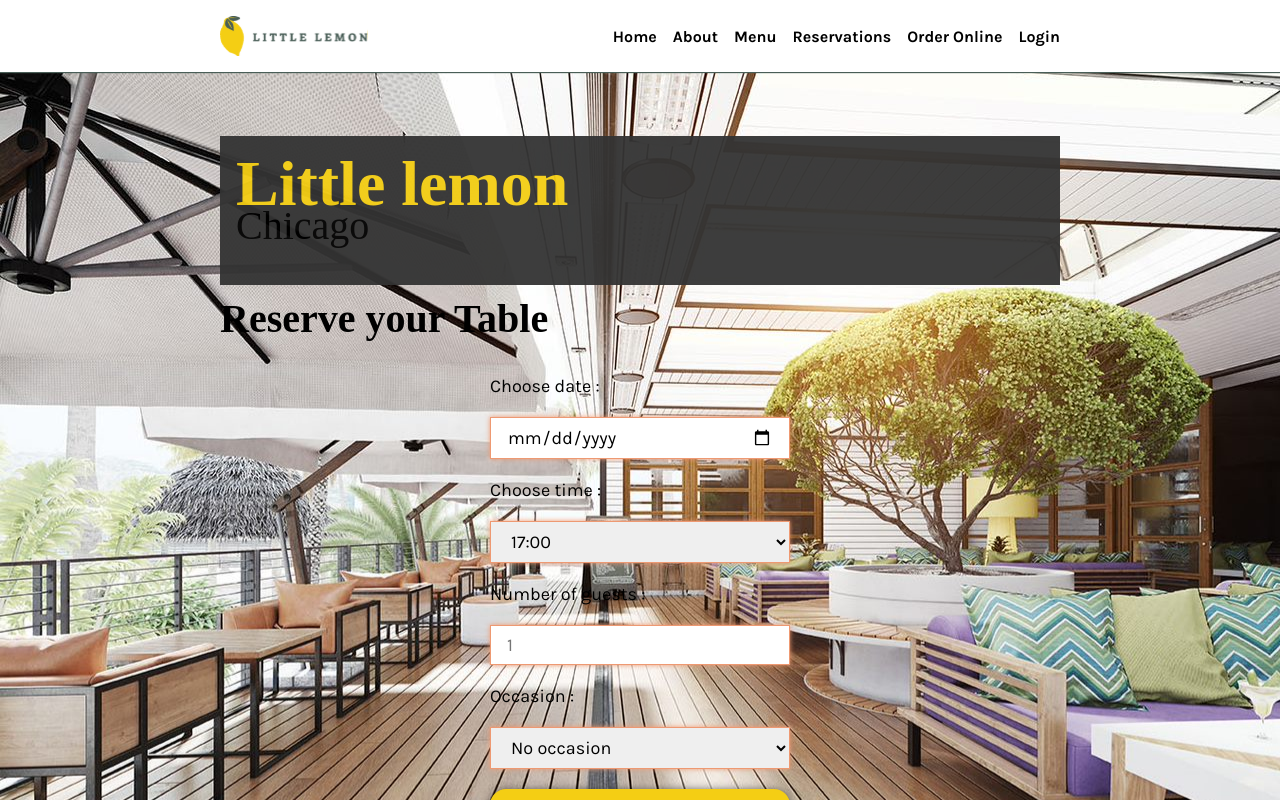
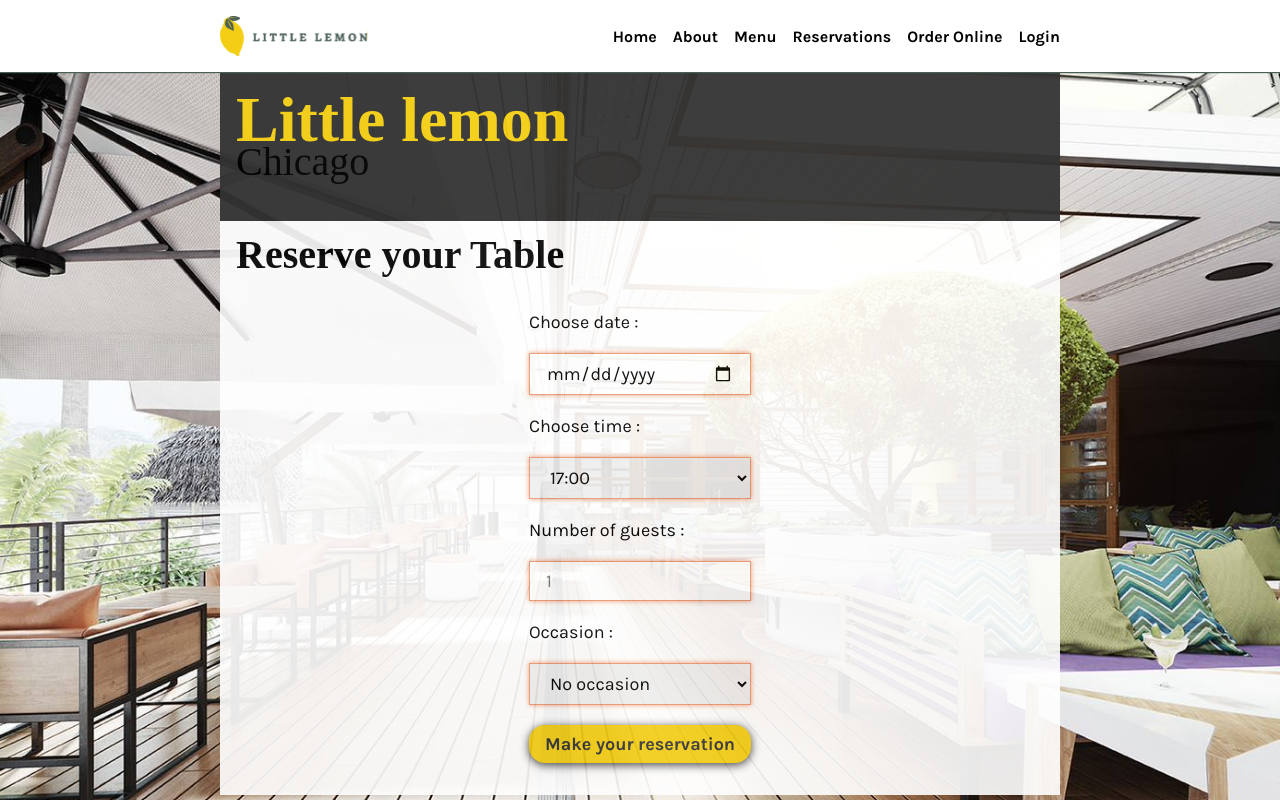
Before and after one commit to Ferdjani-zakaria/little-lemom, a React (Create React App) app: page /booking in a window 1280 px wide. Shown: the top 800 px of the page. Built offline with nearby package versions, Linux system fonts and the light colour scheme; a web font is replaced by a local one.

Commit message:
Modified state from useState to useReducer

```diff
--- a/src/components/reservation_form/ReservationForm.js
+++ b/src/components/reservation_form/ReservationForm.js
@@ -1,28 +1,31 @@
 import React from "react";
 import { useRef, useState } from "react";
 
-function ReservationForm() {
+function ReservationForm(times, submit) {
     const [reservation, setReservation] = useState({ date: "", time: "", guests: "1", occasion: "no occasion" });
     const date = useRef();
     const time = useRef();
     const guests = useRef();
     const occasion = useRef();
 
-    const handleSubmit = () => {
+    const handleSubmit = (e) => {
+        e.preventDefault();
         setReservation({
             date: date.current.value,
             time: time.current.value,
             guests: guests.current.value,
             occasion: occasion.current.value,
         });
+        submit({ type: "updateChange", payload: { ...reservation } });
+        setReservation({ date: "", time: "", guests: "1", occasion: "no occasion" });
     };
 
     return (
-        <form onSubmit={() => handleSubmit} style={{ display: "grid", maxWidth: "300px", gap: "20px", marginInline: "auto" }}>
+        <form onSubmit={handleSubmit} style={{ display: "grid", maxWidth: "300px", gap: "20px", marginInline: "auto" }}>
             <label htmlFor="res-date">Choose date :</label>
-            <input ref={date} type="date" id="res-date" />
+            <input ref={date} type="date" id="res-date" aria-required />
             <label htmlFor="res-time">Choose time :</label>
-            <select ref={time} id="res-time ">
+            <select ref={time} id="res-time " aria-required>
                 <option>17:00</option>
                 <option>18:00</option>
                 <option>19:00</option>
@@ -31,7 +34,7 @@ function ReservationForm() {
                 <option>22:00</option>
             </select>
             <label htmlFor="guests">Number of guests :</label>
-            <input ref={guests} type="number" placeholder={1} min={1} max={10} id="guests" />
+            <input ref={guests} type="number" placeholder={1} min={1} max={10} id="guests" aria-required />
             <label htmlFor="occasion">Occasion :</label>
             <select ref={occasion} id="occasion">
                 <option>No occasion</option>
--- a/src/pages/BookingPage.js
+++ b/src/pages/BookingPage.js
@@ -1,8 +1,32 @@
 import React from "react";
+import { useReducer } from "react";
 import "./bookingPage.css";
 import ReservationForm from "../components/reservation_form/ReservationForm";
 import restaurant from "../assets/restaurant.jpg";
+
 function BookingPage() {
+    const reducer = (availableTimes, action) => {
+        switch (action.type) {
+            case "initializeTimes":
+                return [initializeTimes()];
+            case "updateChange":
+                return [updateChange(action.payload.date)];
+            default:
+                return [availableTimes];
+        }
+    };
+    const [availableTimes, dispatch] = useReducer(reducer, [{ sat: true, san: true, mon: true }]);
+
+    const updateChange = (dateSelected) => {
+        const newAvailableTimes = { ...availableTimes };
+        newAvailableTimes.dateSelected = !newAvailableTimes.dateSelected;
+        return newAvailableTimes;
+    };
+
+    const initializeTimes = () => {
+        return { sat: true, san: true, mon: true };
+    };
+
     return (
         <section
             className="bookingSection"
@@ -17,7 +41,7 @@ function BookingPage() {
                 </div>
                 <div className="formContainer">
                     <h2 style={{ marginTop: "10px" }}>Reserve your Table</h2>
-                    <ReservationForm />
+                    <ReservationForm times={availableTimes} submit={dispatch} />
                 </div>
             </div>
         </section>
--- a/src/pages/bookingPage.css
+++ b/src/pages/bookingPage.css
@@ -1,15 +1,15 @@
 .bookingSection {
-    background-size: "cover";
-    padding-top: "0";
-    display: "flex";
-    flex-direction: "column";
+    background-size: cover;
+    padding-top: 0;
+    display: flex;
+    flex-direction: column;
 }
 .formContainer {
-    padding-bottom: "2rem";
-    padding-inline: "1rem";
-    display: "flex";
-    flex-direction: "column";
-    justify-content: "center";
-    background-color: "#ffffff";
-    opacity: "0.9";
+    padding-bottom: 2rem;
+    padding-inline: 1rem;
+    display: flex;
+    flex-direction: column;
+    justify-content: center;
+    background-color: #ffffff;
+    opacity: 0.9;
 }
```
